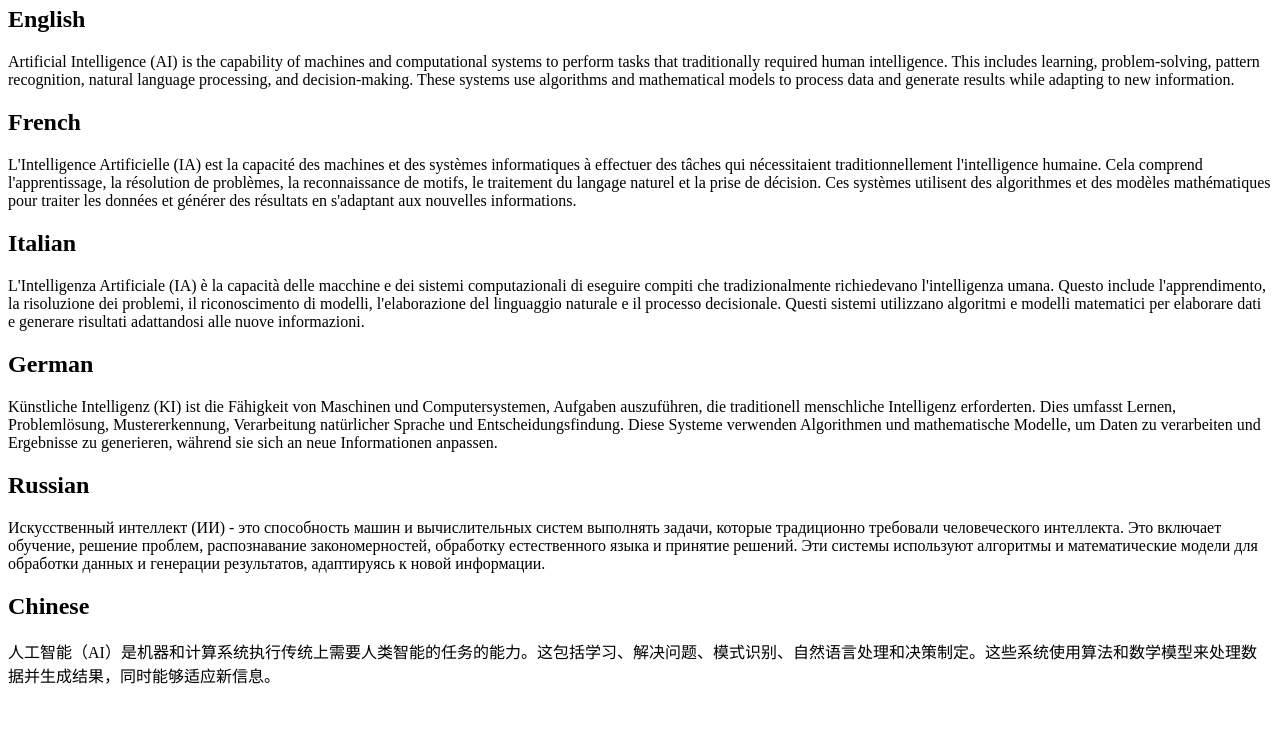
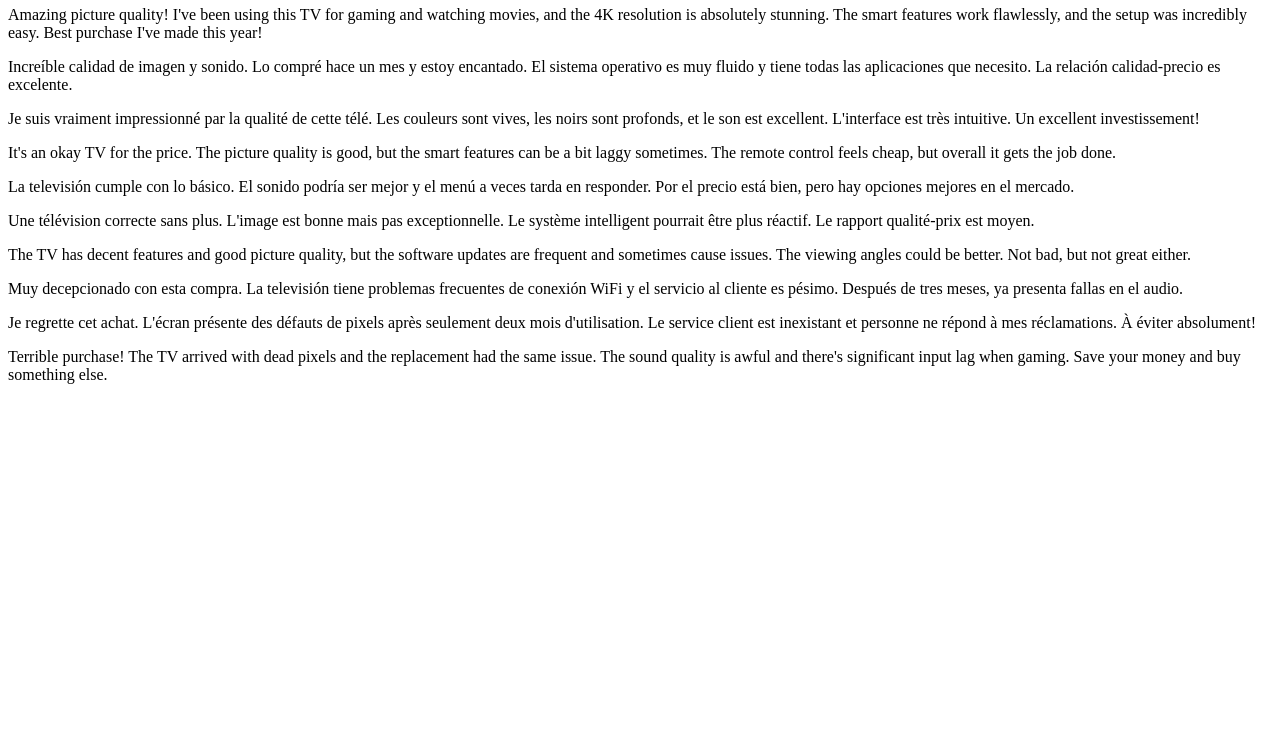
Before and after one commit to pablobenitomar/insAIght-samples, a plain HTML site: page index.html in a window 1280 px wide. Shown: the part 60-800 px from the top of the page. Drawn offline with Linux system fonts and the light colour scheme.

Commit message:
sentiment analysis example

```diff
--- a/index.html
+++ b/index.html
@@ -3,35 +3,45 @@
 
     </head>
     <body>
-        <h1>Test site for insAIght</h1>
-        <h2>English</h2>
-<div class="ai-definition">
-Artificial Intelligence (AI) is the capability of machines and computational systems to perform tasks that traditionally required human intelligence. This includes learning, problem-solving, pattern recognition, natural language processing, and decision-making. These systems use algorithms and mathematical models to process data and generate results while adapting to new information.
+        <h1>Test site for insAIght: Sentiment analysis example</h1>
+        <div class="ai-opinion">
+            <p>Amazing picture quality! I've been using this TV for gaming and watching movies, and the 4K resolution is absolutely stunning. The smart features work flawlessly, and the setup was incredibly easy. Best purchase I've made this year!</p>
           </div>
 
-<h2>French</h2>
-<div class="ai-definition">
-L'Intelligence Artificielle (IA) est la capacité des machines et des systèmes informatiques à effectuer des tâches qui nécessitaient traditionnellement l'intelligence humaine. Cela comprend l'apprentissage, la résolution de problèmes, la reconnaissance de motifs, le traitement du langage naturel et la prise de décision. Ces systèmes utilisent des algorithmes et des modèles mathématiques pour traiter les données et générer des résultats en s'adaptant aux nouvelles informations.
+          <div class="ai-opinion">
+            <p>Increíble calidad de imagen y sonido. Lo compré hace un mes y estoy encantado. El sistema operativo es muy fluido y tiene todas las aplicaciones que necesito. La relación calidad-precio es excelente.</p>
           </div>
 
-<h2>Italian</h2>
-<div class="ai-definition">
-L'Intelligenza Artificiale (IA) è la capacità delle macchine e dei sistemi computazionali di eseguire compiti che tradizionalmente richiedevano l'intelligenza umana. Questo include l'apprendimento, la risoluzione dei problemi, il riconoscimento di modelli, l'elaborazione del linguaggio naturale e il processo decisionale. Questi sistemi utilizzano algoritmi e modelli matematici per elaborare dati e generare risultati adattandosi alle nuove informazioni.
+          <div class="ai-opinion">
+            <p>Je suis vraiment impressionné par la qualité de cette télé. Les couleurs sont vives, les noirs sont profonds, et le son est excellent. L'interface est très intuitive. Un excellent investissement!</p>
           </div>
 
-<h2>German</h2>
-<div class="ai-definition">
-Künstliche Intelligenz (KI) ist die Fähigkeit von Maschinen und Computersystemen, Aufgaben auszuführen, die traditionell menschliche Intelligenz erforderten. Dies umfasst Lernen, Problemlösung, Mustererkennung, Verarbeitung natürlicher Sprache und Entscheidungsfindung. Diese Systeme verwenden Algorithmen und mathematische Modelle, um Daten zu verarbeiten und Ergebnisse zu generieren, während sie sich an neue Informationen anpassen.
+          <div class="ai-opinion">
+            <p>It's an okay TV for the price. The picture quality is good, but the smart features can be a bit laggy sometimes. The remote control feels cheap, but overall it gets the job done.</p>
           </div>
 
-<h2>Russian</h2>
-<div class="ai-definition">
-Искусственный интеллект (ИИ) - это способность машин и вычислительных систем выполнять задачи, которые традиционно требовали человеческого интеллекта. Это включает обучение, решение проблем, распознавание закономерностей, обработку естественного языка и принятие решений. Эти системы используют алгоритмы и математические модели для обработки данных и генерации результатов, адаптируясь к новой информации.
+          <div class="ai-opinion">
+            <p>La televisión cumple con lo básico. El sonido podría ser mejor y el menú a veces tarda en responder. Por el precio está bien, pero hay opciones mejores en el mercado.</p>
           </div>
 
-<h2>Chinese</h2>
-<div class="ai-definition">
-人工智能（AI）是机器和计算系统执行传统上需要人类智能的任务的能力。这包括学习、解决问题、模式识别、自然语言处理和决策制定。这些系统使用算法和数学模型来处理数据并生成结果，同时能够适应新信息。
+          <div class="ai-opinion">
+            <p>Une télévision correcte sans plus. L'image est bonne mais pas exceptionnelle. Le système intelligent pourrait être plus réactif. Le rapport qualité-prix est moyen.</p>
+          </div>
+
+          <div class="ai-opinion">
+            <p>The TV has decent features and good picture quality, but the software updates are frequent and sometimes cause issues. The viewing angles could be better. Not bad, but not great either.</p>
+          </div>
+
+          <div class="ai-opinion">
+            <p>Muy decepcionado con esta compra. La televisión tiene problemas frecuentes de conexión WiFi y el servicio al cliente es pésimo. Después de tres meses, ya presenta fallas en el audio.</p>
+          </div>
+
+          <div class="ai-opinion">
+            <p>Je regrette cet achat. L'écran présente des défauts de pixels après seulement deux mois d'utilisation. Le service client est inexistant et personne ne répond à mes réclamations. À éviter absolument!</p>
+          </div>
+
+          <div class="ai-opinion">
+            <p>Terrible purchase! The TV arrived with dead pixels and the replacement had the same issue. The sound quality is awful and there's significant input lag when gaming. Save your money and buy something else.</p>
           </div>
     </body>
 </HTML>
```
Lines whose indentation alone changed are shown as unchanged.
